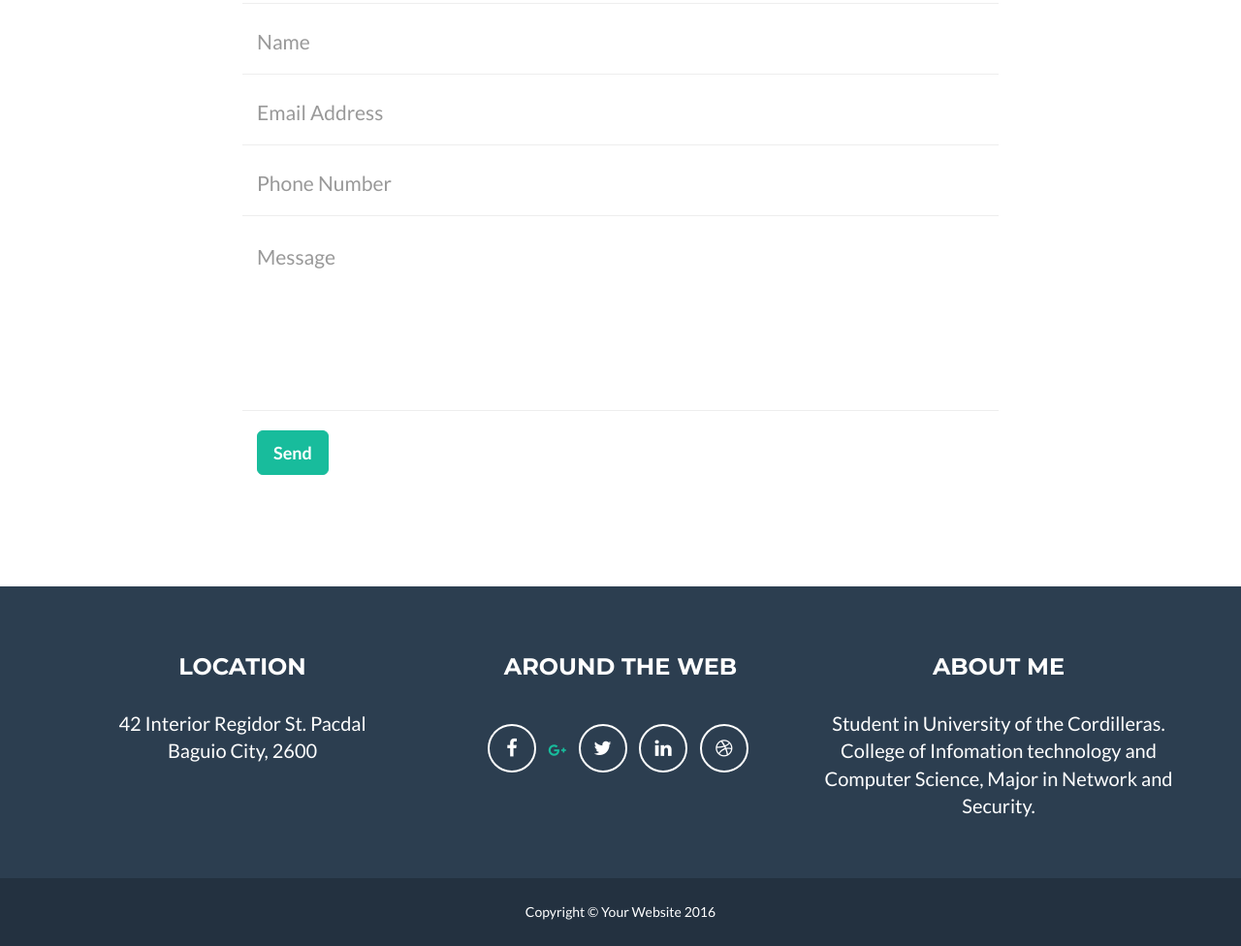
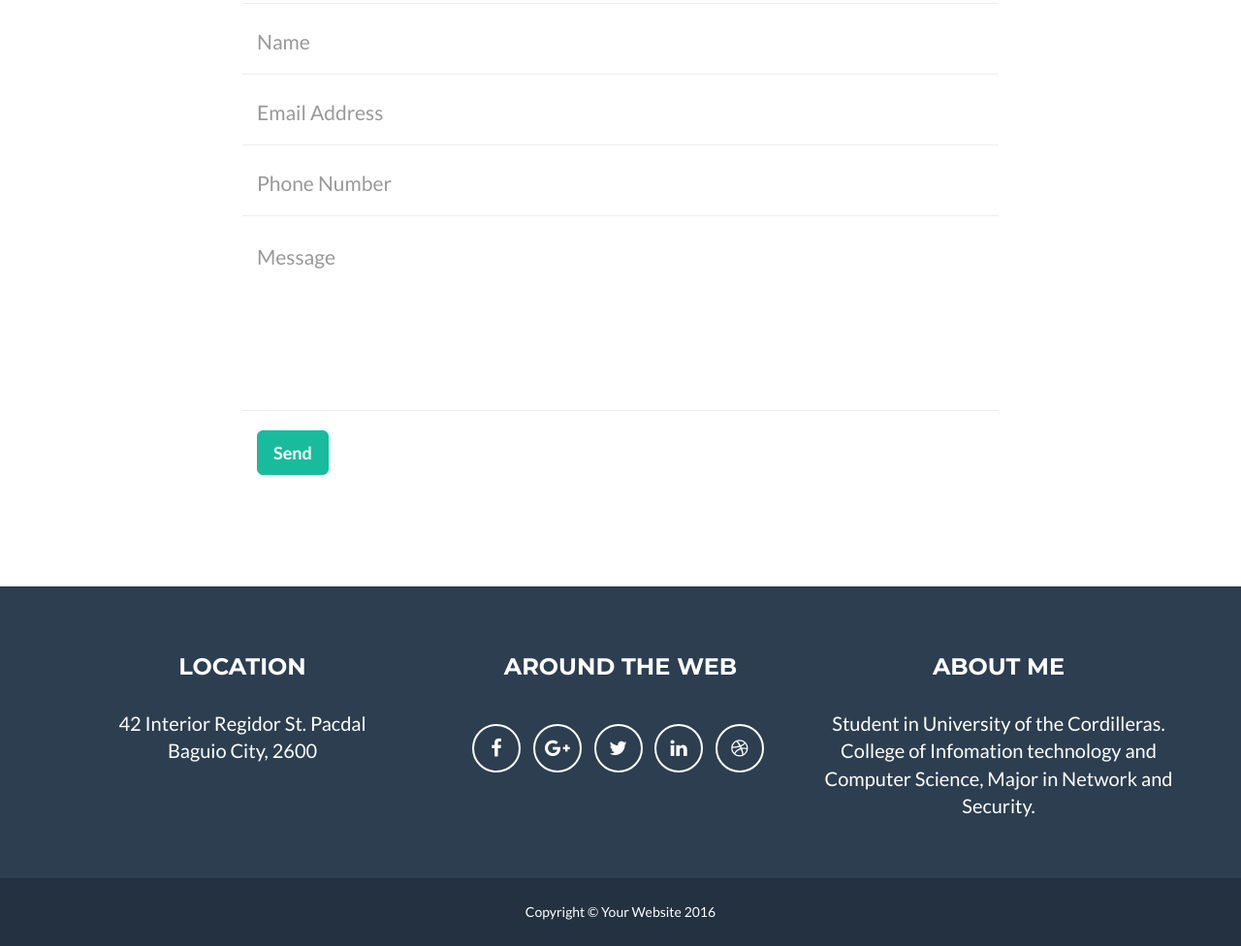
Before and after one commit to daphnetuliao/daphnetuliao.github.io, a website: page index.html in a window 1280 px wide. Shown: the part 2198-3174 px from the top of the page at 97% size. Drawn offline with nearby package versions, Linux system fonts and the light colour scheme.

Commit message:
Update index.html

```diff
--- a/index.html
+++ b/index.html
@@ -248,7 +248,7 @@
                                 <a href="https://www.facebook.com/" class="btn-social btn-outline"><i class="fa fa-fw fa-facebook"></i></a>
                             </li>
                             <li>
-                                <a href="#" class="https://accounts.google.com/ServiceLogin?service=mail&passive=true&rm=false&continue=https://mail.google.com/mail/&ss=1&scc=1&ltmpl=default&ltmplcache=2&emr=1&osid=1#identifier"><i class="fa fa-fw fa-google-plus"></i></a>
+                                <a href="https://accounts.google.com/ServiceLogin?service=mail&passive=true&rm=false&continue=https://mail.google.com/mail/&ss=1&scc=1&ltmpl=default&ltmplcache=2&emr=1&osid=1#identifier" class="btn-social btn-outline"><i class="fa fa-fw fa-google-plus"></i></a>
                             </li>
                             <li>
                                 <a href="#" class="btn-social btn-outline"><i class="fa fa-fw fa-twitter"></i></a>
```
